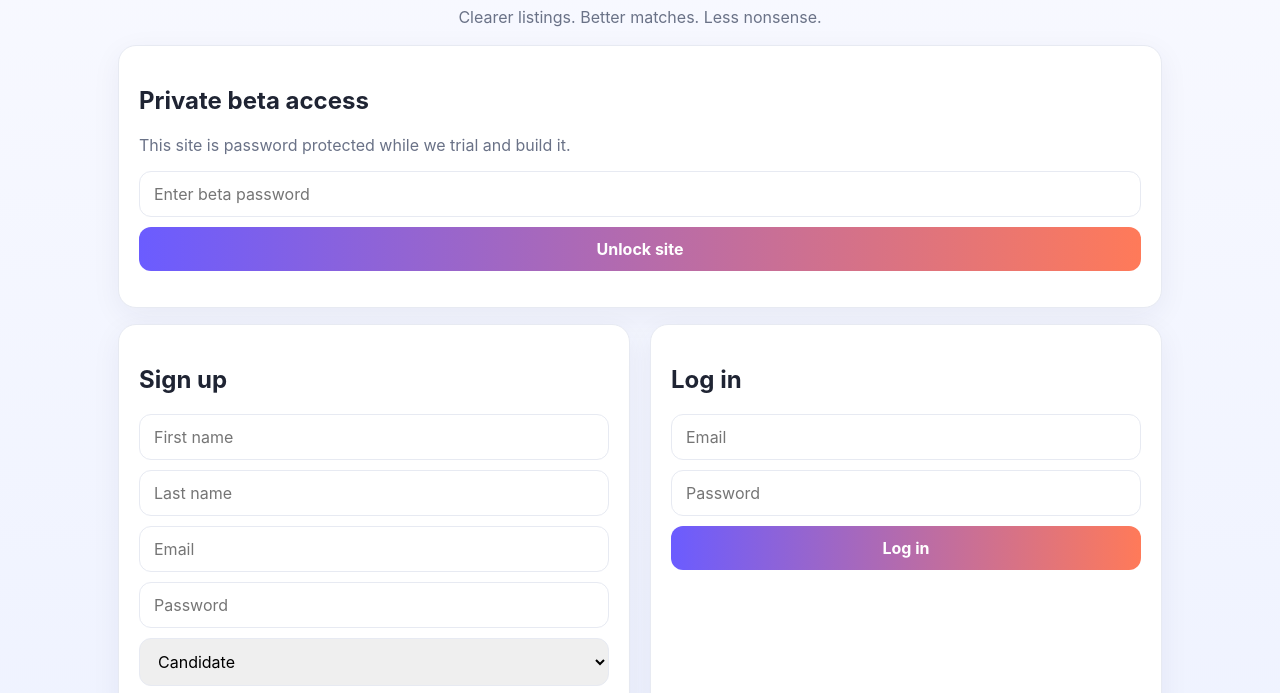
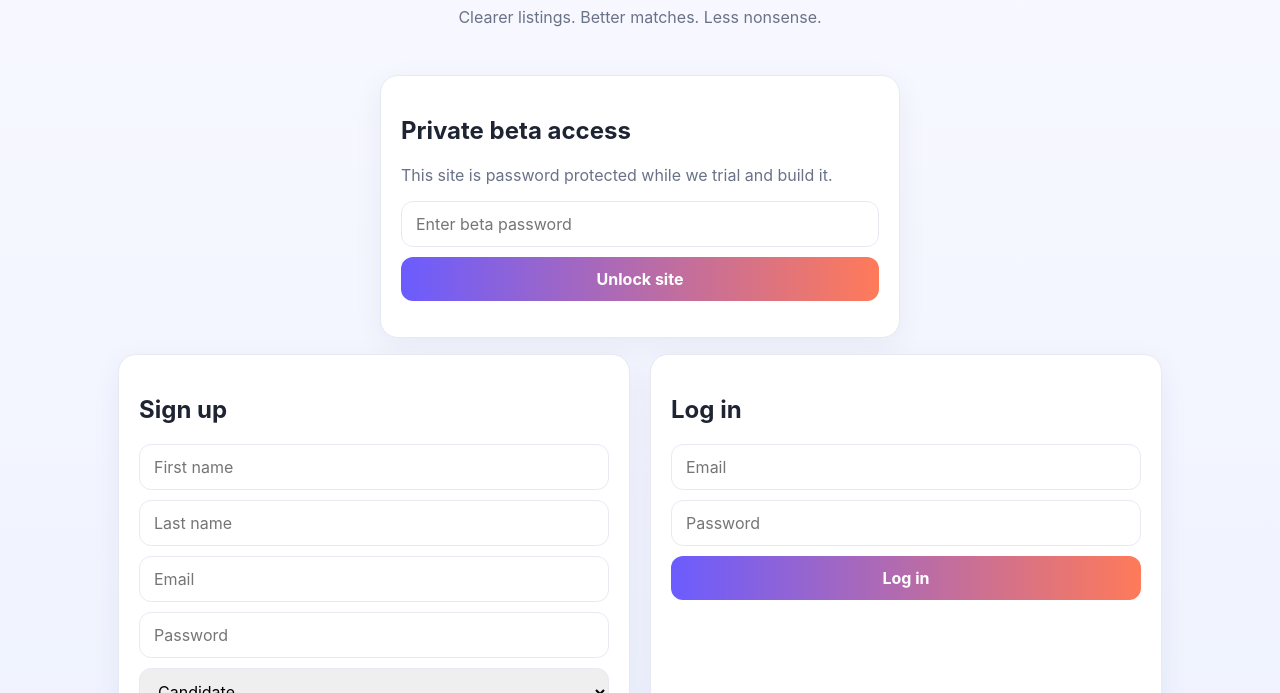
Before and after one commit to sjeanrow/next-horizons, a plain HTML site: page frontend/index.html in a window 1280 px wide. Shown: the part 93-786 px from the top of the page. Drawn offline with Linux system fonts and the light colour scheme.

Commit message:
Update styles.css

```diff
--- a/frontend/styles.css
+++ b/frontend/styles.css
@@ -15,3 +15,11 @@ button.secondary{background:#fff;color:var(--text);border:1px solid var(--line)}
 .badge-Pending{background:#fff4db}.badge-Interviewing{background:#e3f2fd}.badge-Denied{background:#fde8e8}.badge-Offered{background:#e7f7ed}.badge-Accepted{background:#dff5e1}.badge-No\ Response{background:#f0f1f5}
 .tabs{display:flex;gap:10px;flex-wrap:wrap}.hidden{display:none}
 @media (max-width:760px){.grid.two,.row,.row.four{grid-template-columns:1fr}.hero h1{font-size:34px}}
+.gate {
+  max-width: 520px;
+  margin: 48px auto 0;
+}
+
+.hidden {
+  display: none;
+}
```
